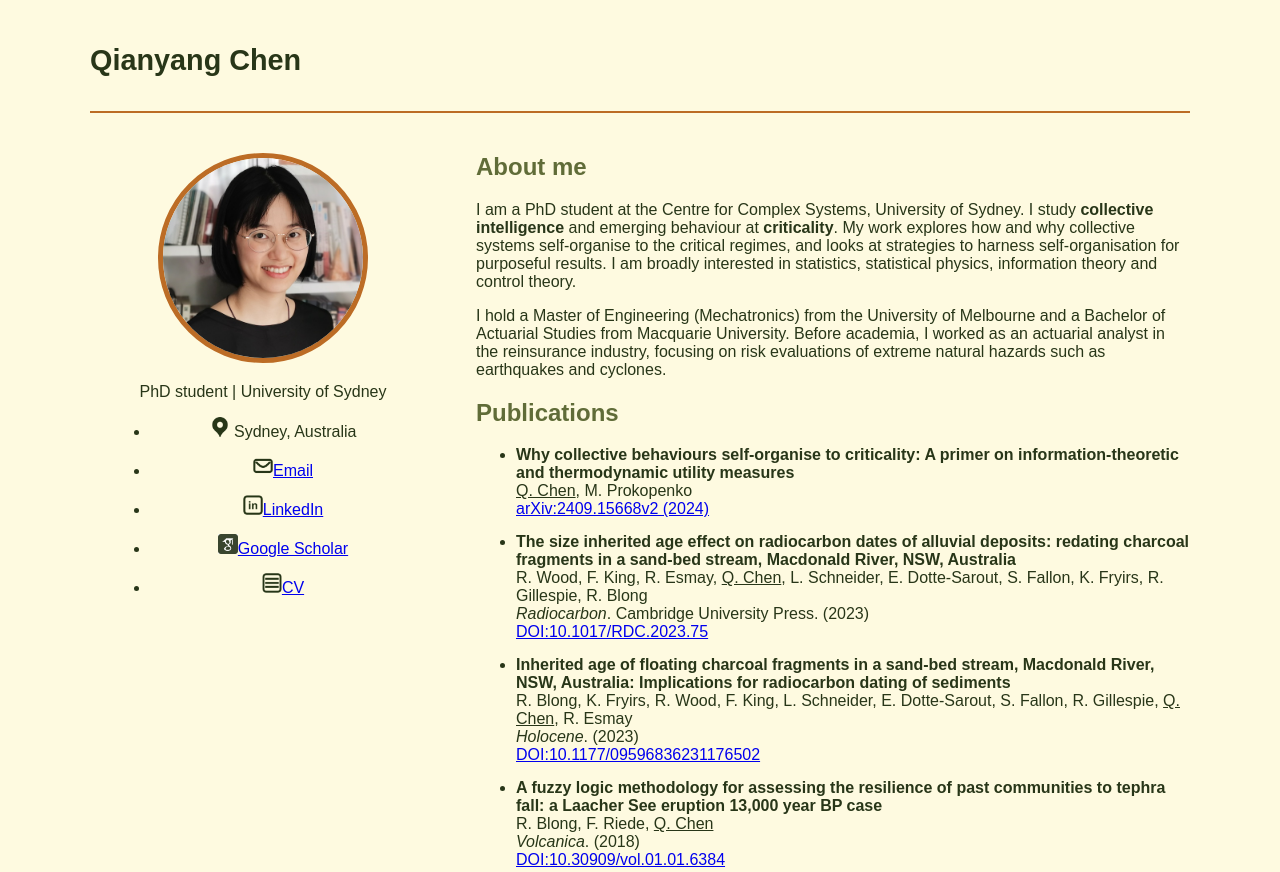
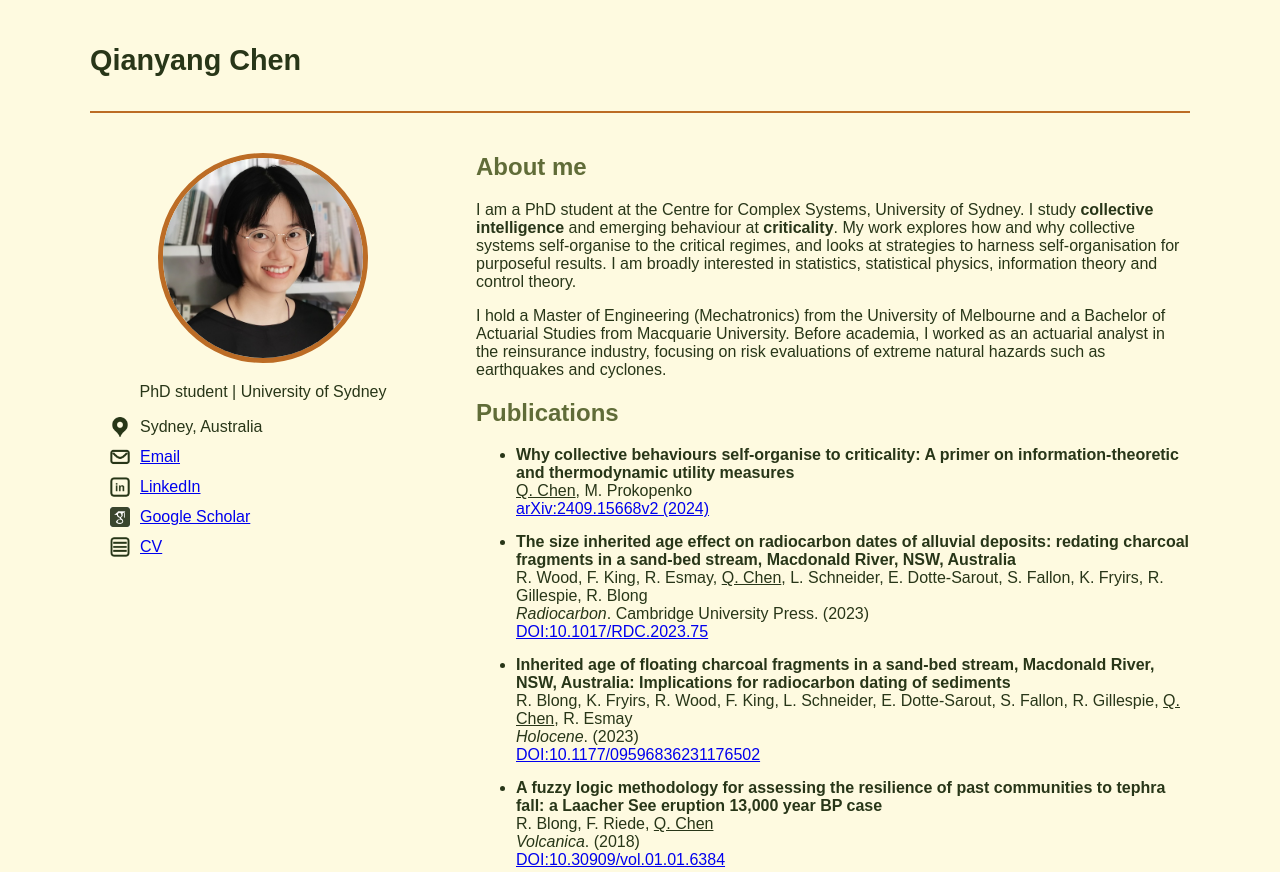
Before and after one commit to qianyangchen/qianyangchen.github.io, a plain HTML site: page index.html in a window 1280 px wide. Shown: the top 872 px of the page. Drawn offline with Linux system fonts and the light colour scheme.

Commit message:
Update html

```diff
--- a/index.html
+++ b/index.html
@@ -79,18 +79,29 @@
             border-radius: 50%;  /* Make images round */
             object-fit: cover;
         }
-      .contact-info img {
-    background-color: transparent;
-}
       ul {
         list-style-type: disc;
         margin-top: 0;
         margin-bottom: 20px;
-    }
+        }
       ul li {
         margin-bottom: 15px;  /* Adjust spacing between list items */
+        }
+    .contact-info {
+    list-style: none;  /* Removes the bullets */
+    padding: 0;  /* Remove padding on the left */
     }
 
+    .contact-info li {
+        display: flex;
+        align-items: center;
+        margin-bottom: 10px;  /* Space between list items */
+    }
+
+    .contact-info img {
+        margin-right: 10px;  /* Space between icon and text */
+        background-color: transparent;
+    }
     </style>
 </head>
 <body>
```
